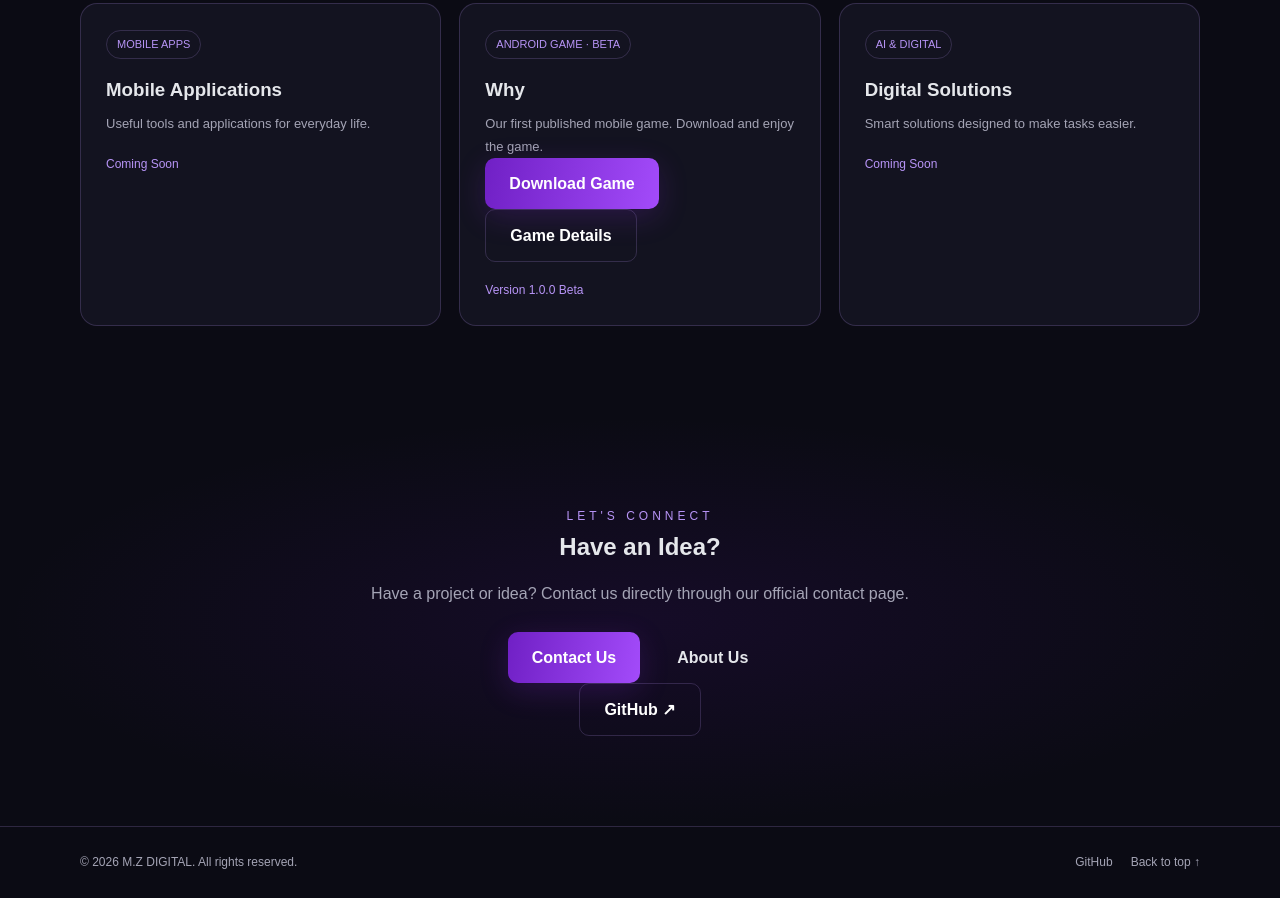
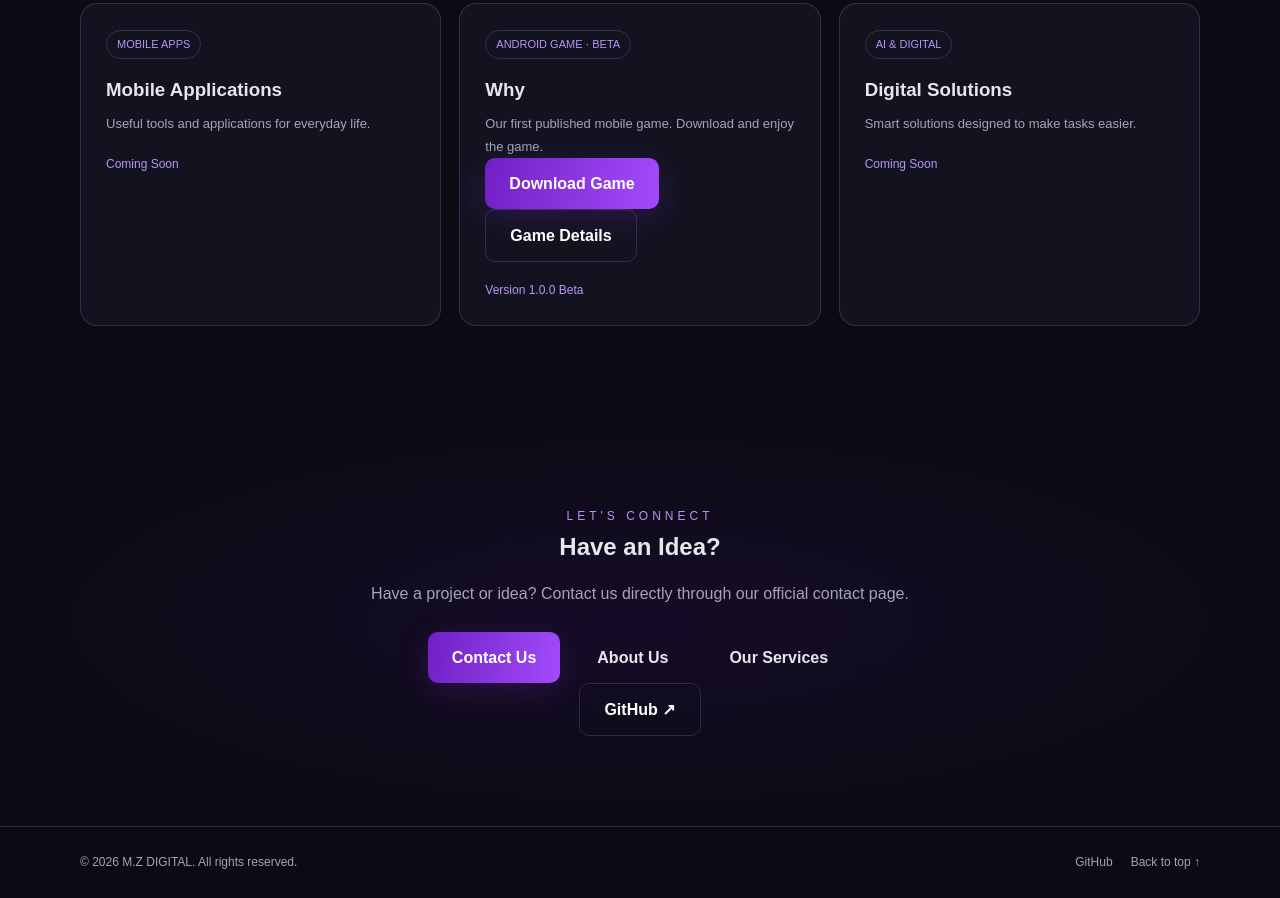
Before and after one commit to muktdabdr/MZ-DIGITAL, a plain HTML site: page index.html in a window 1280 px wide. Shown: the part 2127-3025 px from the top of the page. Drawn offline with Linux system fonts and the light colour scheme.

Commit message:
Update index.html

```diff
--- a/index.html
+++ b/index.html
@@ -448,6 +448,13 @@ footer{
      data-ar="من نحن">
      About Us
   </a>
+
+  <a class="btn secondary"
+     href="services.html"
+     data-en="Our Services"
+     data-ar="خدماتنا">
+     Our Services
+  </a>
 </div>
 
     <a class="btn btn-secondary"
```
Lines whose indentation alone changed are shown as unchanged.
